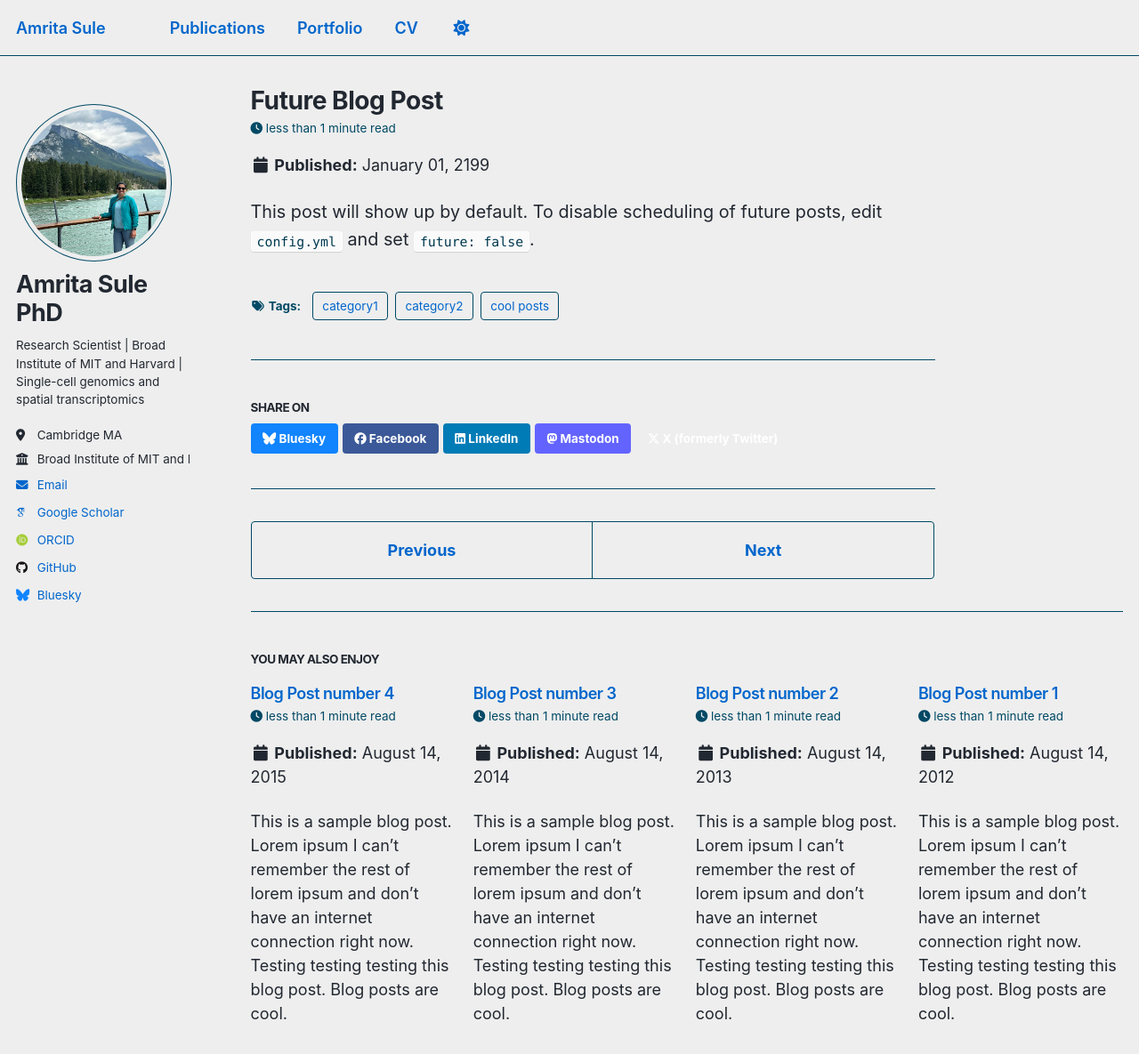
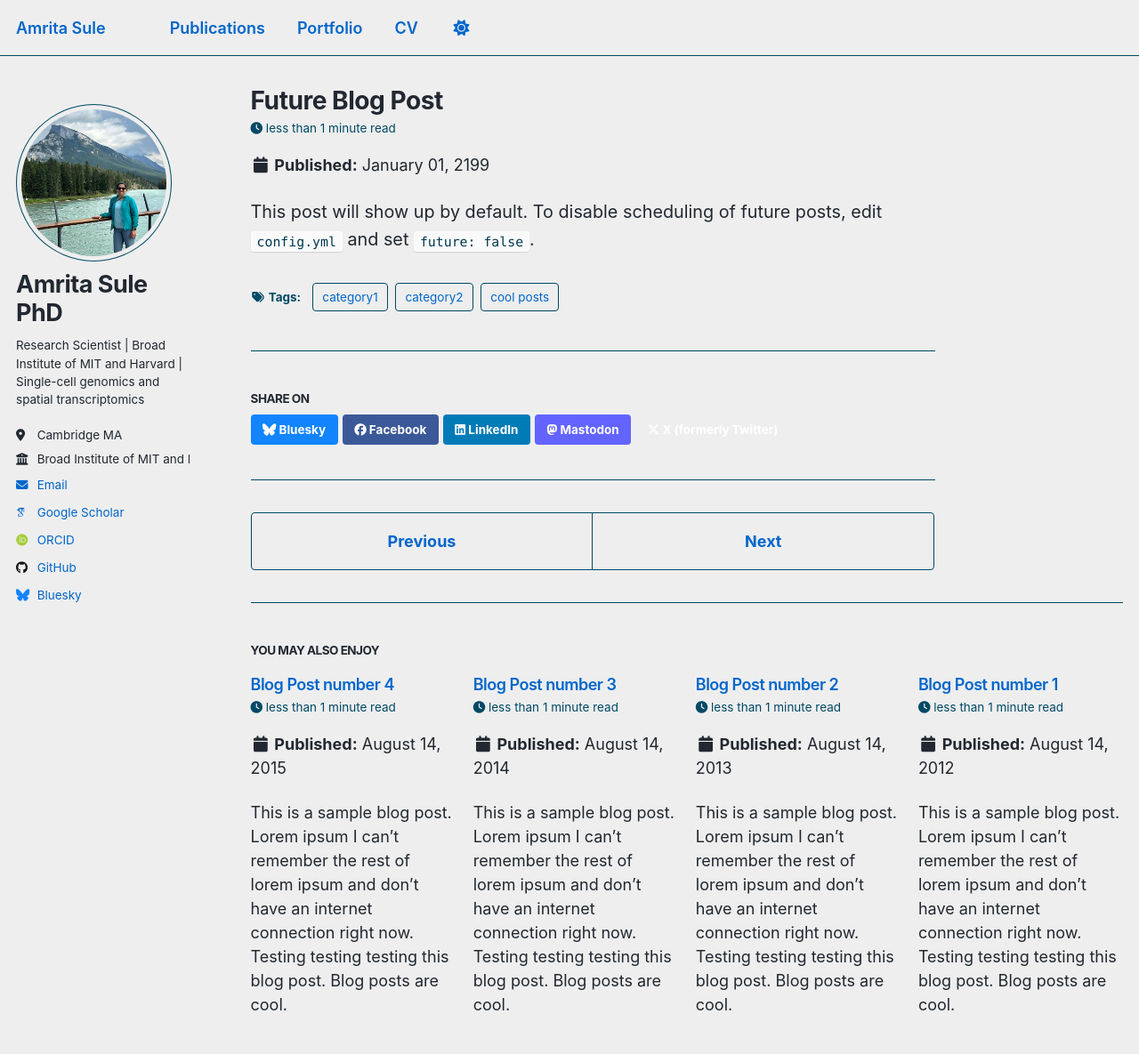
Before and after one commit to amritasule/amritasule.github.io, a Jekyll site: the page built from _posts/2199-01-01-future-post.md, in a window 1280 px wide and 1400 px high. Shown: the top 1185 px of the window at 89% size. Built offline with Jekyll 4.4.1, drawn with Linux system fonts in a browser that asks for light colours; some web fonts are replaced; a script that is not in the unit is left out.

Commit message:
Update main.scss

```diff
--- a/assets/css/main.scss
+++ b/assets/css/main.scss
@@ -84,10 +84,10 @@ a:hover {
 }
 
 .archive__item-excerpt {
-  margin-bottom: 0.5em !important;  /* Reduce space after excerpt */
+  margin-bottom: 0.25em !important;  /* Reduce space after excerpt */
   line-height: 1.4 !important;
 }
 
 .page__content p {
-  margin-bottom: 0.75em !important;  /* Tighter paragraph spacing */
+  margin-bottom: 0.25em !important;  /* Tighter paragraph spacing */
 }
```
